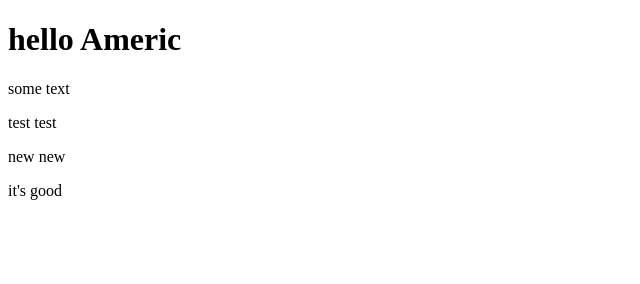
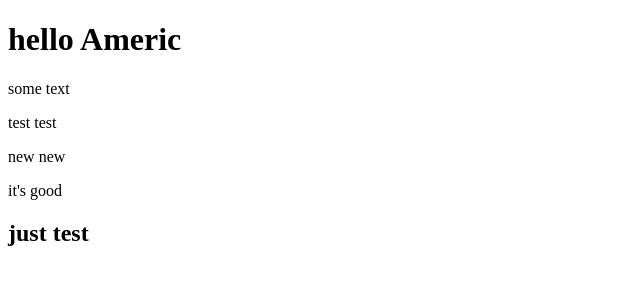
Before and after one commit to webdevtitov/test, a plain HTML site: page index.html in a window 1280 px wide. Shown: the whole page, without its empty margins (0-640 px from the left). Drawn offline with Linux system fonts and the light colour scheme.

Commit message:
Мой второй коммит

```diff
--- a/index.html
+++ b/index.html
@@ -12,6 +12,7 @@
     <p>test test</p>
     <p>new new</p>
     <p>it's good</p>
+    <h2>just test</h2>
     <script src="script.js"></script>
 </body>
 </html>
```
